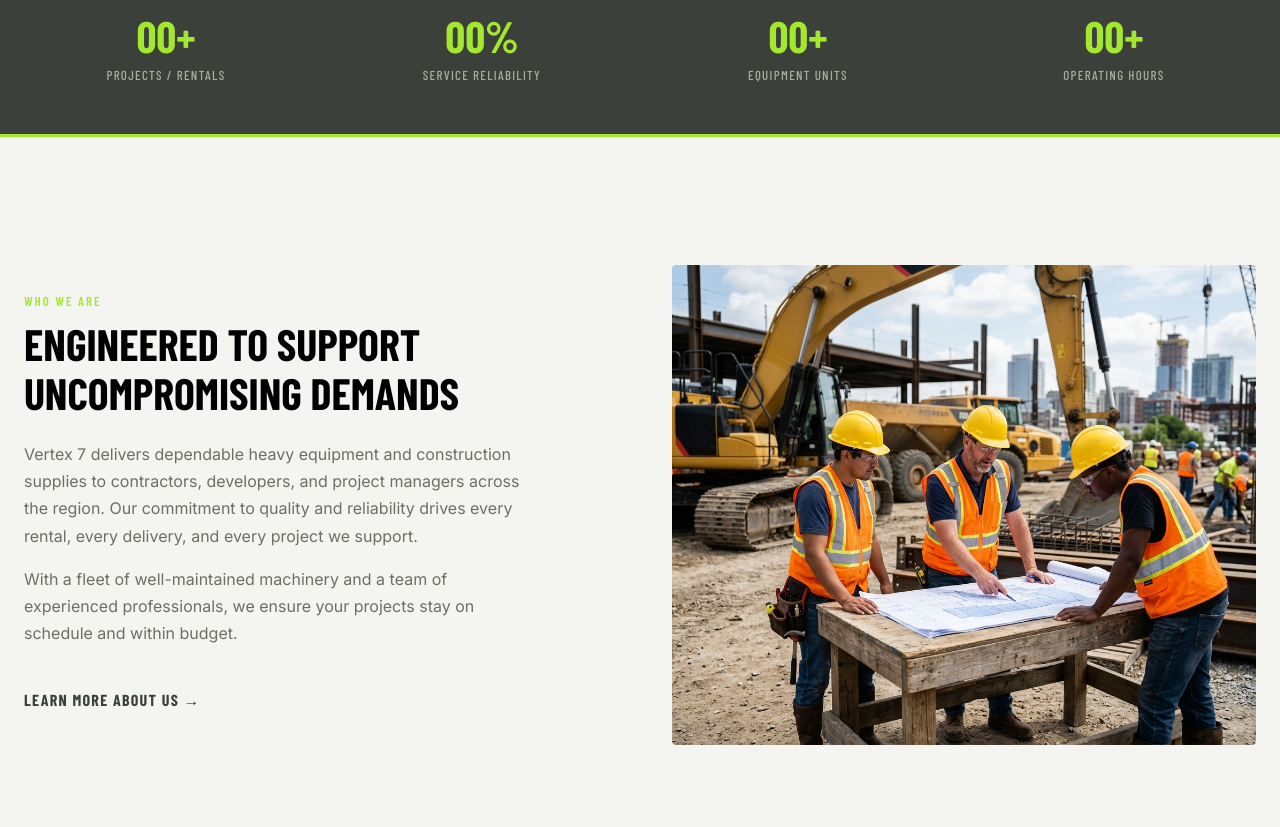
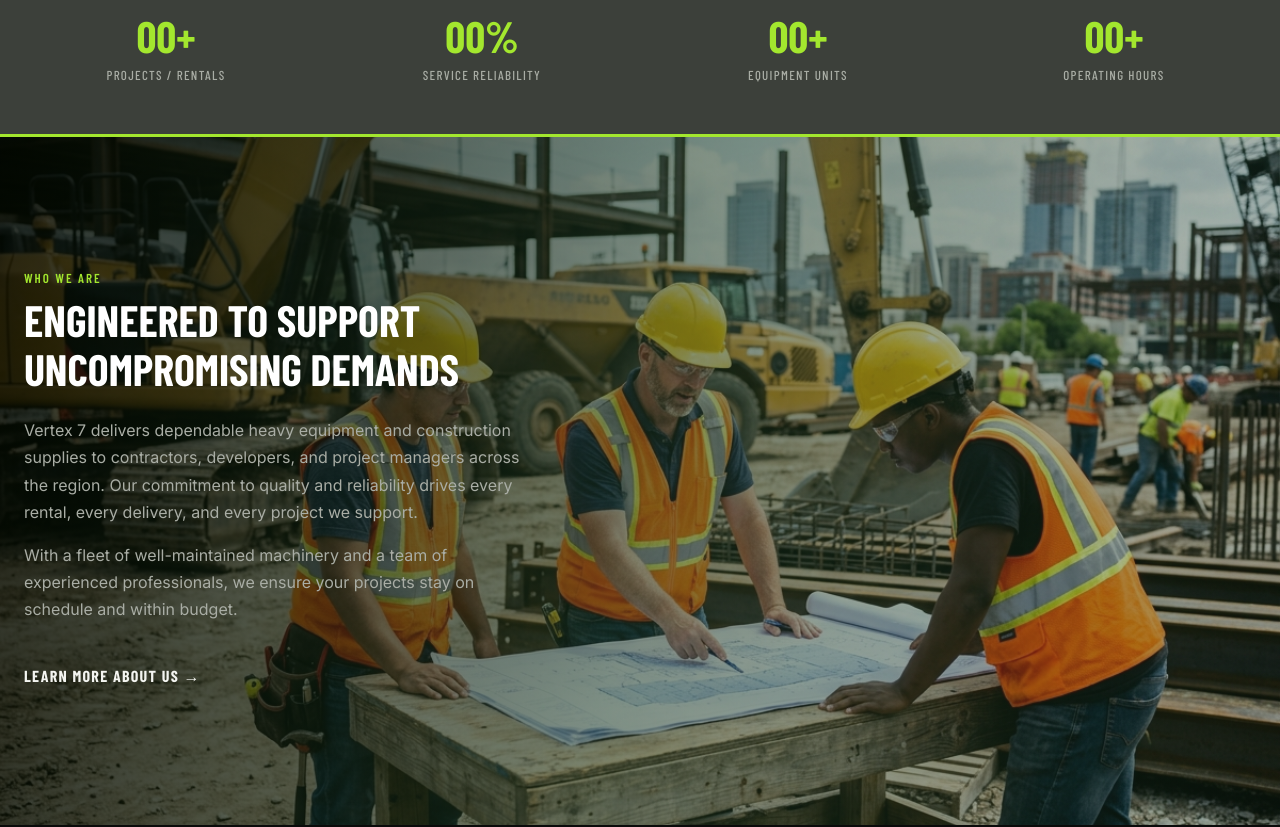
Before and after one commit to vertex7-web/Website, a React (Vite) app in the folder Frontend/: page / in a window 1280 px wide. Shown: the part 800-1627 px from the top of the page. Built offline with nearby package versions, Linux system fonts and the light colour scheme; a web font is replaced by a local one.

Commit message:
Changed layout to Background Image

```diff
--- a/Frontend/src/components/home/AboutPreview.css
+++ b/Frontend/src/components/home/AboutPreview.css
@@ -3,22 +3,45 @@
 .about-preview {
   background-color: var(--color-off-white);
   padding: var(--section-pad-y) 0;
+  background-repeat: no-repeat;
+  background-position: center;
+  background-size: cover;
+  position: relative;
+  min-height: 560px;
+  display: flex;
+  align-items: center;
+}
+
+.about-preview__overlay {
+  position: absolute;
+  inset: 0;
+  background: linear-gradient(
+    100deg,
+    rgba(2, 8, 0, 0.82) 0%,
+    rgba(27, 56, 33, 0.55) 50%,
+    rgba(27, 56, 33, 0.30) 100%
+  );
+  z-index: 1;
 }
 
 .about-preview__grid {
   display: grid;
-  grid-template-columns: 1fr 1fr;
-  gap: var(--space-3xl);
+  position: relative;
+  z-index: 1;
+  grid-template-columns: minmax(0, 1fr);
+
   align-items: center;
 }
 
 /* Text */
 .about-preview__text .section-heading {
   margin-bottom: var(--space-lg);
+  max-width: 520px;
 }
 
+
 .about-preview__body {
-  color: var(--color-muted-dark);
+  color: var(--color-muted);
   font-size: var(--text-base);
   line-height: 1.7;
   margin-bottom: var(--space-md);
@@ -30,7 +53,7 @@
 }
 
 .about-preview__cta.btn--ghost {
-  color: var(--color-charcoal);
+  color: var(--color-off-white);
   font-weight: 700;
 }
 
--- a/Frontend/src/components/home/AboutPreview.jsx
+++ b/Frontend/src/components/home/AboutPreview.jsx
@@ -6,14 +6,17 @@ import './AboutPreview.css';
 
 export default function AboutPreview() {
   return (
-    <section className="about-preview" id="about-preview">
+    <section className="about-preview"
+             id="about-preview"
+             style={{ backgroundImage: `url(${aboutImg})` }} >
+      <div className="about-preview__overlay" aria-hidden="true" />
       <Container className="about-preview__grid">
         {/* Text Column */}
         <div className="about-preview__text">
           <SectionHeading
             eyebrow="Who We Are"
             title="Engineered to Support Uncompromising Demands"
-            light
+
           />
           <p className="about-preview__body">
             {/* CLIENT TO PROVIDE — company overview copy */}
@@ -31,18 +34,6 @@ export default function AboutPreview() {
             Learn More About Us →
           </Button>
         </div>
-
-        {/* Image Column */}
-        <div className="about-preview__image-wrap">
-          <img
-            src={aboutImg}
-            alt="Construction team reviewing blueprints with heavy equipment in background"
-            className="about-preview__image"
-            loading="lazy"
-          />
-          {/* Accent corner decoration */}
-          <div className="about-preview__accent" aria-hidden="true" />
-        </div>
       </Container>
     </section>
   );
--- a/Frontend/src/components/home/WhyChooseUs.css
+++ b/Frontend/src/components/home/WhyChooseUs.css
@@ -1,21 +1,44 @@
 /* ── Why Choose Us ────────────────────────────────────────── */
 
 .why-choose {
-  background-color: var(--color-charcoal);
+  position: relative;
+  min-height: 560px;
+  display: flex;
+  align-items: center;
+  background-size: cover;
+  background-position: center;
+  background-repeat: no-repeat;
   padding: var(--section-pad-y) 0;
 }
 
+.why-choose__overlay {
+  position: absolute;
+  inset: 0;
+  background: linear-gradient(
+    180deg,
+    rgba(246, 248, 245, 0.99) 0%,
+    rgba(0, 0, 0, 0.55) 50%,
+    rgba(0, 0, 0, 0.3) 100%
+  );
+}
+
 .why-choose__grid {
+  position: relative;
   display: grid;
-  grid-template-columns: 1fr 1fr;
-  gap: var(--space-3xl);
+  grid-template-columns: minmax(0, 1fr);
   align-items: center;
+  z-index: 1;
+
 }
 
 /* Image */
-.why-choose__image-wrap {
-  overflow: hidden;
-  border-radius: var(--radius-md);
+.why-choose__content {
+  width: 100%;
+  max-width: none;
+  display: grid;
+  grid-template-columns: minmax(0, 1fr) minmax(0, 1fr);
+  column-gap: var(--space-4xl);
+  align-items: center;
 }
 
 .why-choose__image {
@@ -27,6 +50,9 @@
 }
 
 /* Content */
+
+
+
 .why-choose__eyebrow {
   display: inline-block;
   font-family: var(--font-heading);
@@ -35,17 +61,23 @@
   text-transform: uppercase;
   letter-spacing: 0.15em;
   color: var(--color-lime);
-  margin-bottom: var(--space-md);
+  margin-top: var(--space-2xl);
+  margin-bottom: 0;
+  grid-column: 1;
+  grid-row: 1;
 }
 
 .why-choose__title {
   font-family: var(--font-heading);
-  font-size: var(--text-4xl);
+  font-size: 70px;
   font-weight: 700;
   text-transform: uppercase;
   line-height: 1.1;
   color: var(--color-white);
-  margin-bottom: var(--space-2xl);
+  margin-top:0;
+  margin-bottom: var(--space-5xl);
+  grid-column: 1;
+  grid-row: 2;
 }
 
 /* Points List */
@@ -53,12 +85,21 @@
   display: flex;
   flex-direction: column;
   gap: var(--space-xl);
+  max-width: 520px;
+  margin-left: auto;
+  grid-column: 2;
+  grid-row: 1 / span 2;
+  margin: 0;
 }
 
 .why-choose__item {
   display: flex;
   gap: var(--space-md);
   align-items: flex-start;
+}
+
+.why-choose__item > div {
+  text-align: left;
 }
 
 .why-choose__bullet {
@@ -81,7 +122,7 @@
 }
 
 .why-choose__item-description {
-  color: var(--color-muted);
+  color: var(--color-off-white);
   font-size: var(--text-base);
   line-height: 1.6;
 }
@@ -101,7 +142,26 @@
 @media (max-width: 768px) {
   .why-choose__grid {
     grid-template-columns: 1fr;
-    gap: var(--space-2xl);
+
+  }
+
+  .why-choose__content {
+    grid-template-columns: 1fr;
+    row-gap: var(--space-md);
+  }
+
+  .why-choose__eyebrow,
+  .why-choose__title,
+  .why-choose__list {
+    grid-column: 1;
+    grid-row: auto;
+  }
+  .why-choose__title{
+    margin-bottom: var(--space-md);
+  }
+
+  .why-choose__list {
+    margin-top: var(--space-md);
   }
 
   .why-choose__image {
--- a/Frontend/src/components/home/WhyChooseUs.jsx
+++ b/Frontend/src/components/home/WhyChooseUs.jsx
@@ -26,17 +26,13 @@ const POINTS = [
 
 export default function WhyChooseUs() {
   return (
-    <section className="why-choose" id="why-choose-us">
+    <section className="why-choose" id="why-choose-us"
+    style={{ backgroundImage: `url(${whyImg})` }}
+    >
+      <div className="why-choose__overlay" aria-hidden="true" />
       <Container className="why-choose__grid">
         {/* Image Column */}
-        <div className="why-choose__image-wrap">
-          <img
-            src={whyImg}
-            alt="Heavy wheel loader operating on construction site"
-            className="why-choose__image"
-            loading="lazy"
-          />
-        </div>
+
 
         {/* Content Column */}
         <div className="why-choose__content">
```
Also changed, not shown: Frontend/vercel.json (added).
